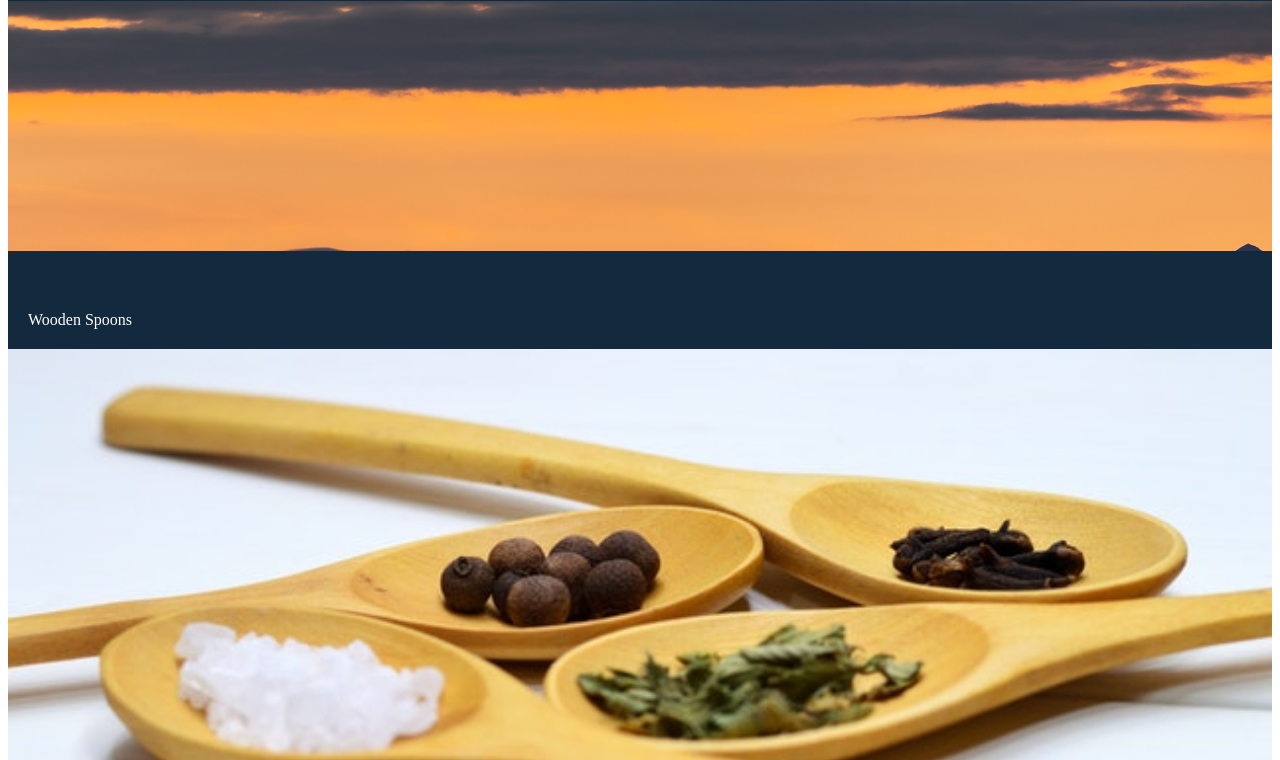
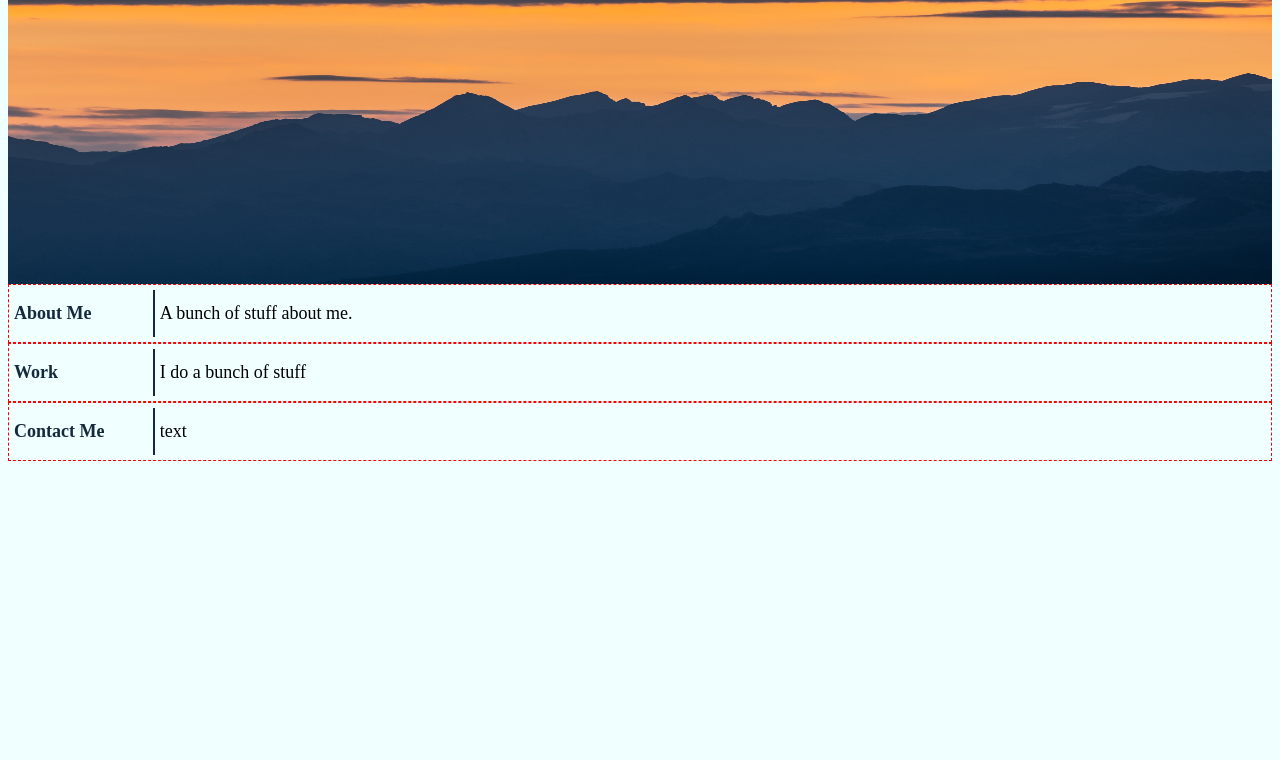
Before and after one commit to jlheinecke/challenge-2, a plain HTML site: page index.html in a window 1280 px wide. Shown: the part 126-886 px from the top of the page. After the commit the page ends 800 px from the top, so only its background shows below. Drawn offline with Linux system fonts and the light colour scheme.

Commit message:
html and css updates

```diff
--- a/assets/css/style.css
+++ b/assets/css/style.css
@@ -1,9 +1,9 @@
-
   body {
     display: flex;
+    background-color: azure;
 
     flex-direction: column;
-    font-size: 16px;
+    font-size: 18px;
   }
 
   header {
@@ -11,24 +11,25 @@
     display: flex;
     justify-content: space-between;
     align-items: center;
-    padding: 1%;
+    padding: 1% 1% 1% 0%;
     background-color: #13293d;
-    color: #fff;
-  }
-
-  header aside h1 {
-    /* font-size: 100%; */
-    color: #13293d;
-    justify-content: center;
   }
 
   aside {
+    height: 40px;
     width: auto;
+    background-color: #b9c6ae;
+    padding: 0% 2% 0% 2%;
+
+  }
+
+  aside p {
+    font-size: 100%;
     text-align: center;
-    background-color: #b9c6ae;
-    padding: 1% 5% 1% 1%;
-    margin: 1px;
+    font-weight: bold;
+    color: #13293d;
   }
+
 
   nav ul {
     display: flex;
@@ -45,53 +46,77 @@
 
   }
 
+  /* main {
+    display: flex;
+    flex-flow: column;
 
+  } */
 
-  /* .card {
+  main header {
+  background-color:azure;
+  color: #13293d;
+  font-weight: bold;
+  flex-wrap: wrap;
+  width: 10%;
+  text-align: right;
+  border-right: solid 2px #13293d;
+
+  margin: 5px;
+}
+
+/* header .row2 {
+  margin: 20px;
+} */
+
+  .row1 {
+    height: 40vh;
+
+  }
+
+  .row1 img {
     height: 100%;
     width: 100%;
 
-} */
+  }
 
-  .card1,
-  .card2,
-  .card3,
-  .card4
-  {
-    position: relative;
-    width: 100%;
-    height: 20px;
-    border-radius: 10px;
+  .row2 {
+    display: flex;
+    flex-direction: row;
+    width: auto;
+    height: auto;
+    top: 0px;
+    border-color: red;
+    border-width: 1px;
+    border-style: dashed;
   }
-  .card1 {
-   height: 30vh;
 
+  .row3 {
+    display: flex;
+    flex-direction: row;
+    width: auto;
+    height: auto;
+    top: 0px;
+    border-color: red;
+    border-width: 1px;
+    border-style: dashed;
   }
-  .card2 {
-    top: 10px;
-    background: #eaf4f4;
-  }
-  .card3 {
-    top: 10px;
-    background: #cce3de;
-  }
-  .card4 {
-    top: 10px;
-    background: #cce3de;
+
+  .row4 {
+    display: flex;
+    flex-direction: row;
+    width: auto;
+    height: auto;
+    top: 0px;
+    border-color: red;
+    border-width: 1px;
+    border-style: dashed;
   }
 
 
-  .card header {
-    padding: 20px;
-  }
 
-  .card p {
-    text-align: center;
-  }
-
-  .card img {
-    width: 100%;
-  }
+  /* .card img {
+    width: 20%;
+  } */
 
 
   /*
--- a/index.html
+++ b/index.html
@@ -8,7 +8,9 @@
   </head>
   <body>
     <header>
-      <aside><h1>James Heinecke</h1></aside>
+      <aside>
+        <p>James Heinecke</p>
+      </aside>
       <nav>
         <ul>
           <li><a href="#">About Me</a></li>
@@ -20,32 +22,33 @@
 
     </header>
 
-    <main class="card">
-      <section class="card1">
+    <main>
+      <section class="row1">
 
         <img src="./assets/images/marek-piwnicki-9MJU5vDAAAY-unsplash.jpg" alt="mountain range" />
-        <!-- <p>Price: $300</p> -->
+
       </section>
-      <section class="card2">
-        <header>Tablet</header>
-        <img src="./assets/images/tablet.jpg" alt="tablet held in hands" />
-        <p>Price: $150</p>
+      <section class="row2">
+        <header>About Me</header>
+        <img src="./assets/images/" alt="" />
+        <p>A bunch of stuff about me.</p>
+
       </section>
-      <section class="card3">
-        <header>Toilet Paper</header>
+      <section class="row3">
+        <header>Work</header>
         <img
-          src="./assets/images/toilet-paper.jpg"
-          alt="rolls of toilet paper in a basket"
+          src="./assets/images/"
+          alt=""
         />
-        <p>Price: $30</p>
+        <p>I do a bunch of stuff</p>
       </section>
-      <section class="card4">
-        <header>Wooden Spoons</header>
+      <section class="row4">
+        <header>Contact Me</header>
         <img
-          src="./assets/images/wooden-spoons.jpg"
-          alt="4 wooden spoons with different seasonings"
+          src="./assets/images/"
+          alt=""
         />
-        <p>Price: $10</p>
+        <p>text</p>
       </section>
     </main>
   </body>
```
